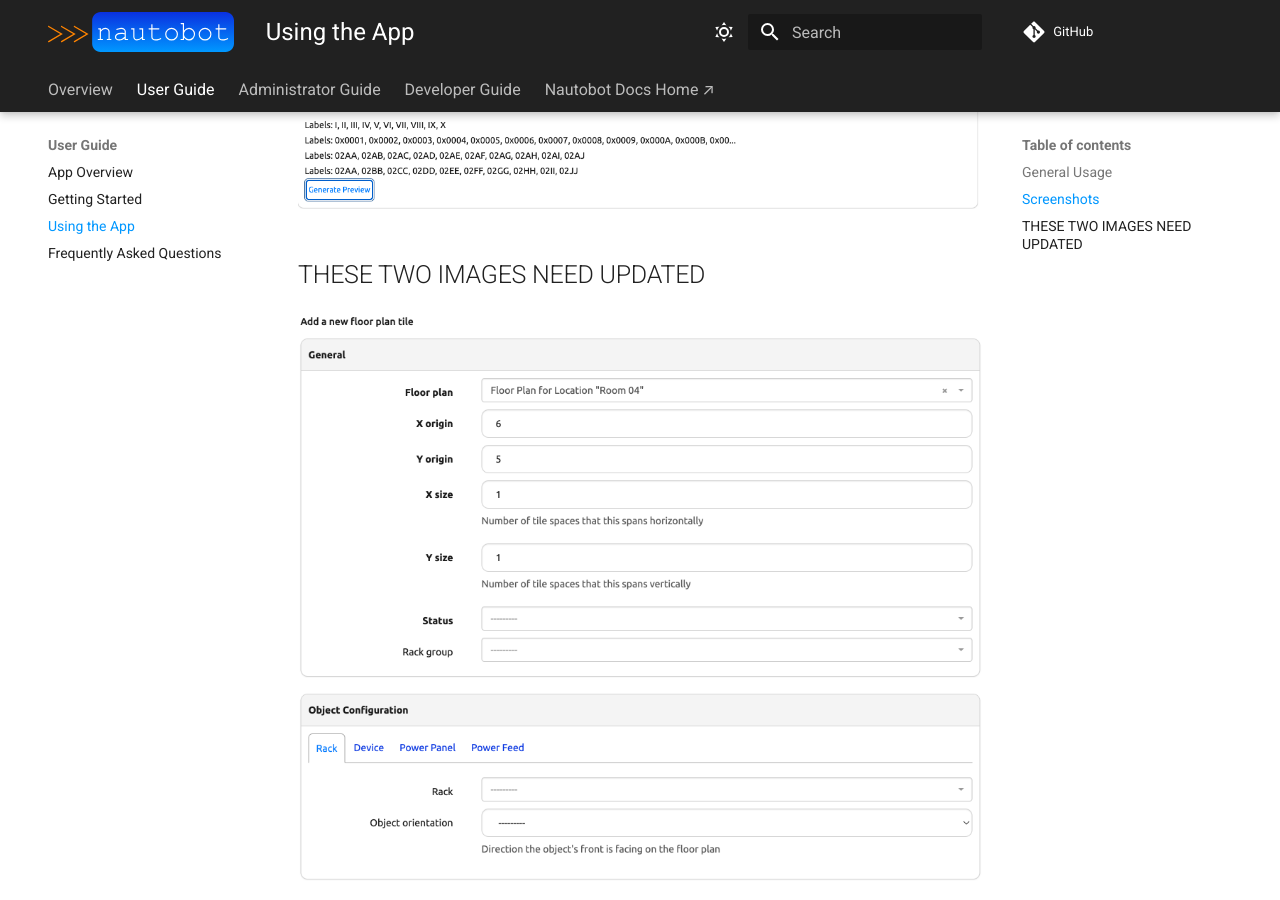
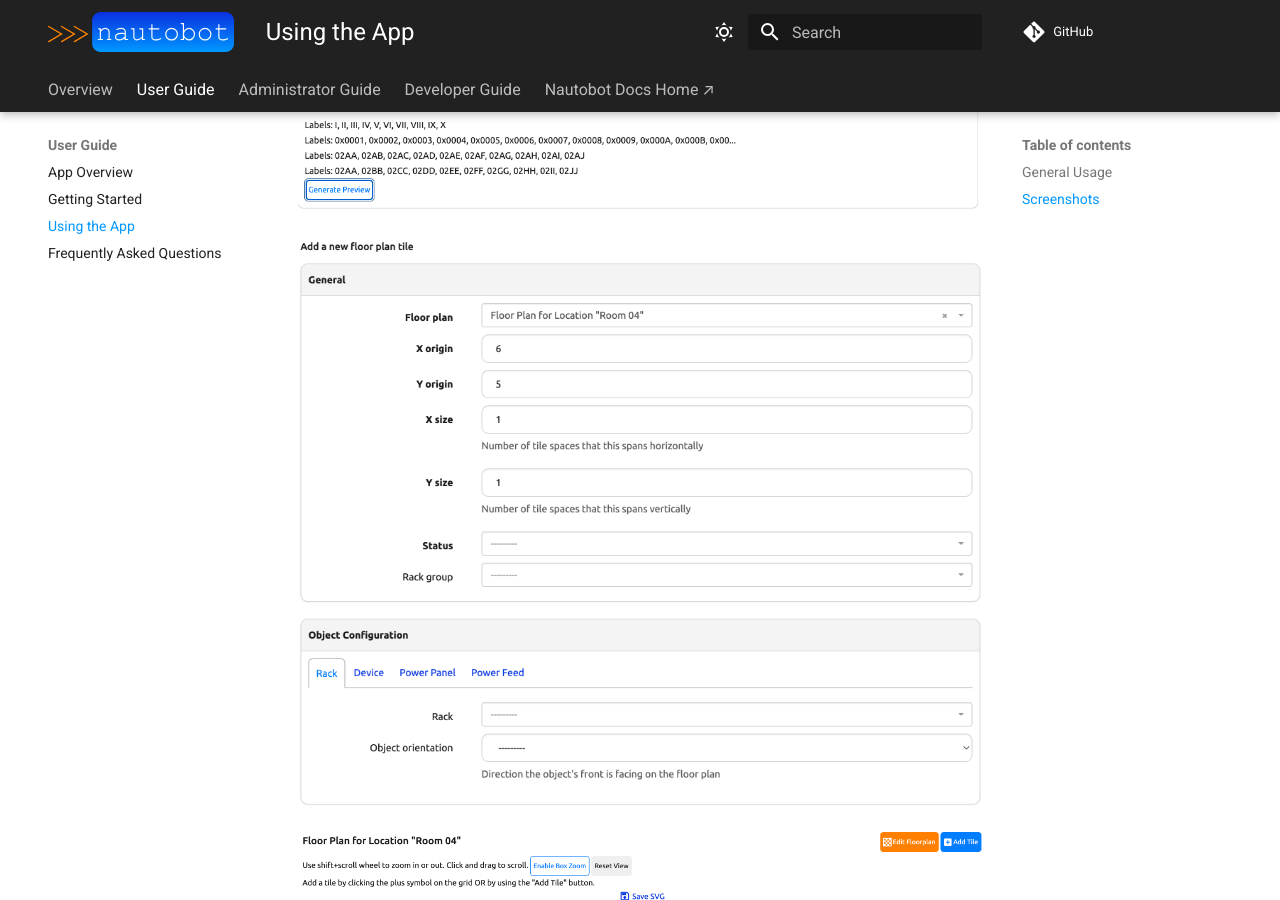
Before and after one commit to nautobot/nautobot-app-floor-plan, an MkDocs documentation site: the page built from docs/user/app_use_cases.md, in a window 1280 px wide and 900 px high, scrolled down 1108 px. Built offline with MkDocs 1.6.1 and Material for MkDocs 9.7.7, drawn with Linux system fonts in a browser that asks for light colours; comment, search, counter and statistics services are not loaded.

Commit message:
Removing TODO from docs

```diff
--- a/docs/user/app_use_cases.md
+++ b/docs/user/app_use_cases.md
@@ -12,8 +12,6 @@ See [Getting Started with the App](./app_getting_started.md) for the basic workf
 
 ![Creating Custom Labels](../images/custom_axis_label_preview.png)
 
-## THESE TWO IMAGES NEED UPDATED
-
 ![Add Tile form](../images/add-tile-form.png)
 
 ![Populated floor plan](../images/floor-plan-populated.png)
```
